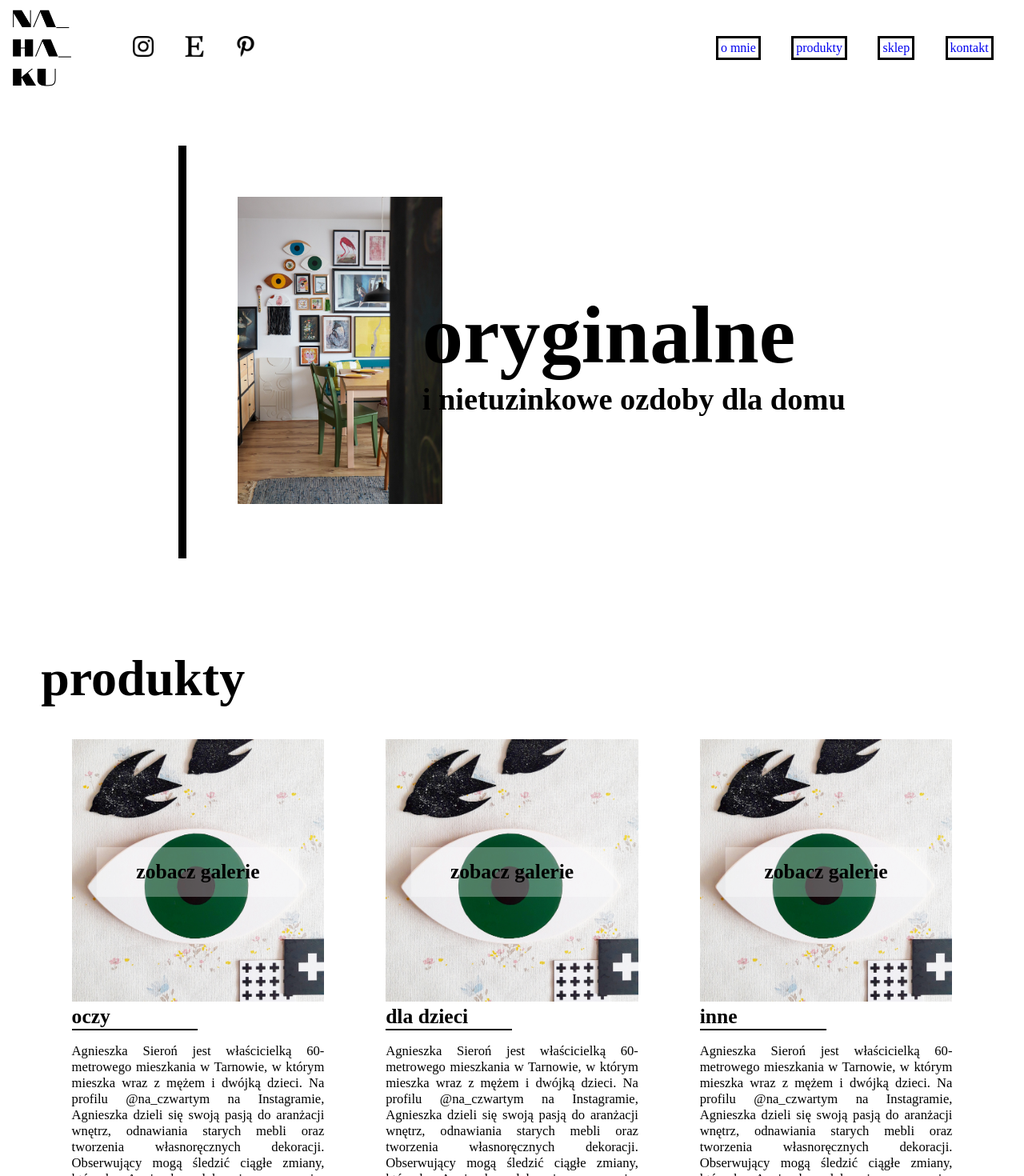
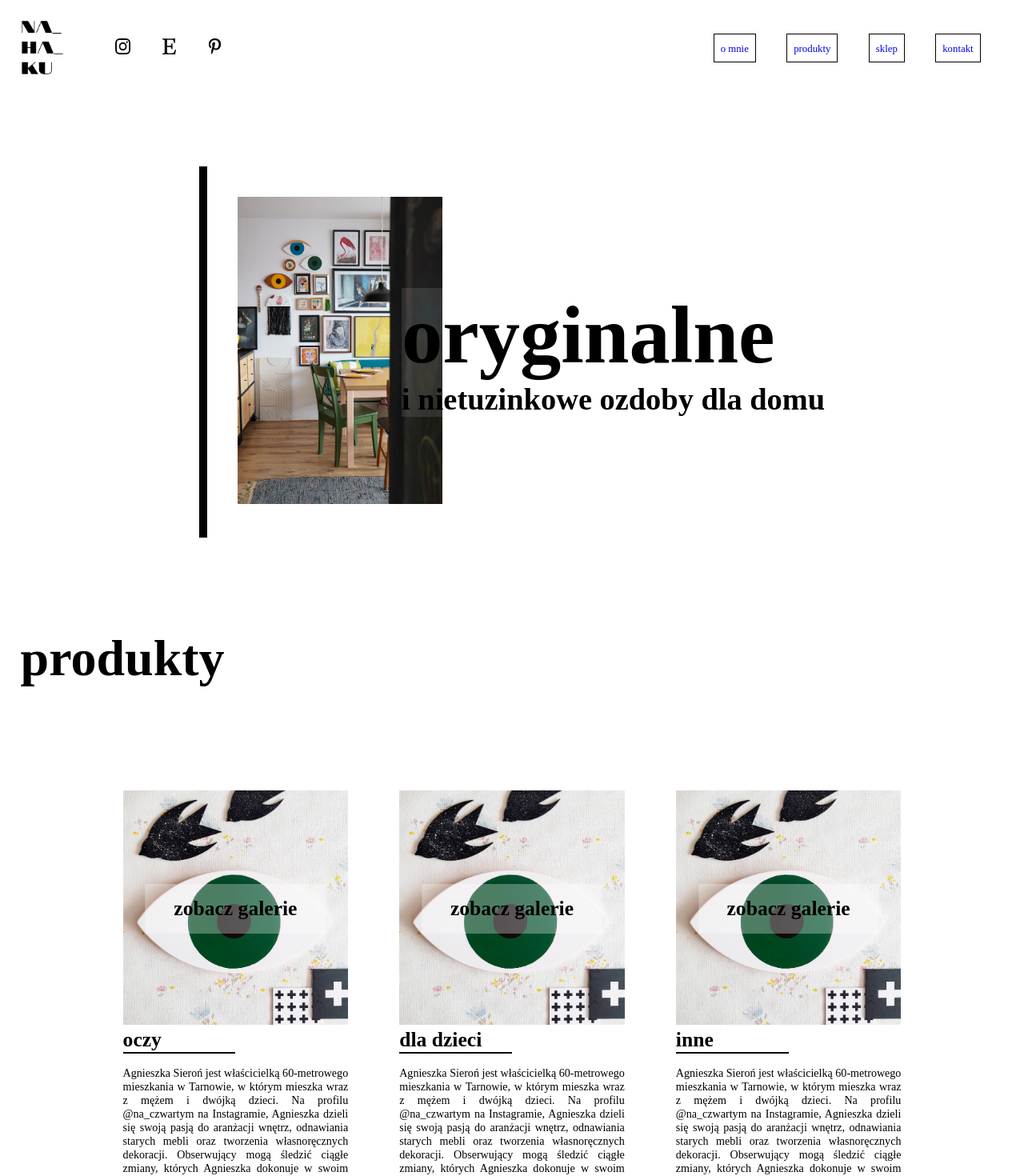
Before and after one commit to laterinthepast/nahaku-v2, a React (Create React App) app: page / in a window 1280 px wide. Shown: the top 1470 px of the page at 80% size. Built offline with nearby package versions, Linux system fonts and the light colour scheme; a web font is replaced by a local one.

Commit message:
another break

```diff
--- a/src/components/Hero.jsx
+++ b/src/components/Hero.jsx
@@ -13,11 +13,15 @@ const LeftHero = styled.div`
     img {
         height: 30vw;
     }
-    padding: 5vw;
+    padding: 3vw;
     border-left: 10px solid #000;
     transition: 0.1s all ease-in-out;
 `
 const RightHero = styled.div`
+    background-color: rgba(255,255,255, .1);
+    :hover {
+        background-color: rgba(255,255,255, 1);
+    }
     h1 {
         font-size: 8vw;
     }
--- a/src/components/Navbar.jsx
+++ b/src/components/Navbar.jsx
@@ -11,13 +11,17 @@ const Wrapper = styled.div`
     display: flex;
     justify-content: space-between;
     align-items: center;
+    padding: 1rem;
     .left-nav {
         display: flex;
     }
 `
 const Logo = styled.div`
+
     img {
-        width: 10vw;
+        height: auto;
+        width: 7vw;
+
     }
 `
 const Socials = styled.div`
@@ -25,7 +29,7 @@ const Socials = styled.div`
     justify-content: space-between;
     align-items: center;
     img {
-        width: 2vw;
+        width: 1.5vw;
     }
     a {
         padding-left: 3vw;
@@ -37,17 +41,18 @@ const Nav = styled.div`
     align-items: center;
 `
 const Navitem = styled.div`
-    border: 3px solid #000;
+    border: 1px solid #000;
+    text-align: center;
 
-    text-align: center;
-    padding: 3px;
     transition: 0.2s all ease-in-out;
     margin-right: 3vw;
+    padding: 0.5rem;
     :hover {
-        border: 3px solid transparent;
+        border: 1px solid transparent;
+
     }
-    a   {
-        width: 100%;
+    a {
+        font-size: 80%;
         text-decoration: none;
     }
 `
--- a/src/components/ProductCard.jsx
+++ b/src/components/ProductCard.jsx
@@ -2,17 +2,16 @@ import React from 'react'
 import styled from 'styled-components';
 
 const Wrapper = styled.div`
-    padding: 3vw;
+
     display: flex;
     flex-direction: column;
     justify-content: flex-start;
     align-items: center;
+
 `
 const CardImg = styled.div`
-
     img {
         width: 100%;
-
     }
     position: relative;
     p {
@@ -34,17 +33,15 @@ const CardImg = styled.div`
     }
 `
 const CardText = styled.div`
-
     h2 {
         font-size: 2vw;
         border-bottom: 2px solid #000;
         width: 50%;
-
     }
     p {
         padding-top: 1rem;
         text-align: justify;
-        font-size: 1.3vw;
+        font-size: 1.1vw;
     }
 `
 
@@ -55,7 +52,6 @@ const ProductCard = (props) => {
                 <img src={props.img} alt="gallery"/><a href="/">
                 <p>zobacz galerie</p>
                 </a>
-
             </CardImg>
             <CardText>
                 <h2>{props.title}</h2>
--- a/src/components/Products.jsx
+++ b/src/components/Products.jsx
@@ -6,7 +6,7 @@ import meduza from '../images/1 (1).jpg'
 import inne from '../images/1 (6).jpg'
 
 const Wrapper = styled.div`
-    padding: 4vw;
+    padding: 2vw;
     h1 {
         font-size: 5vw;
     }
@@ -15,6 +15,8 @@ const ProductWrapper = styled.div`
     display: flex;
     justify-content: center;
     align-items: center;
+    gap: 5vw;
+    padding: 10vw;
 `
 
 const Products = () => {
```
